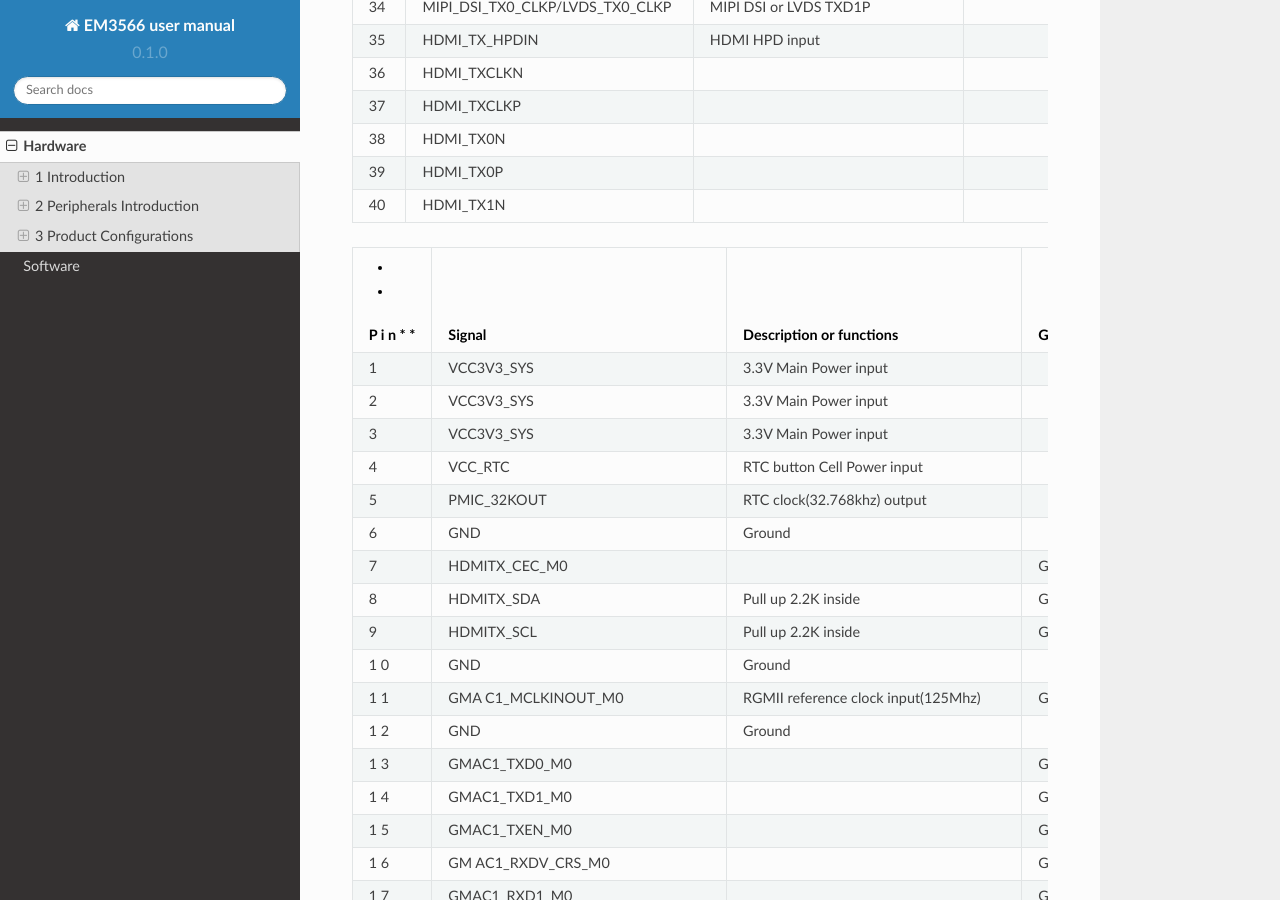
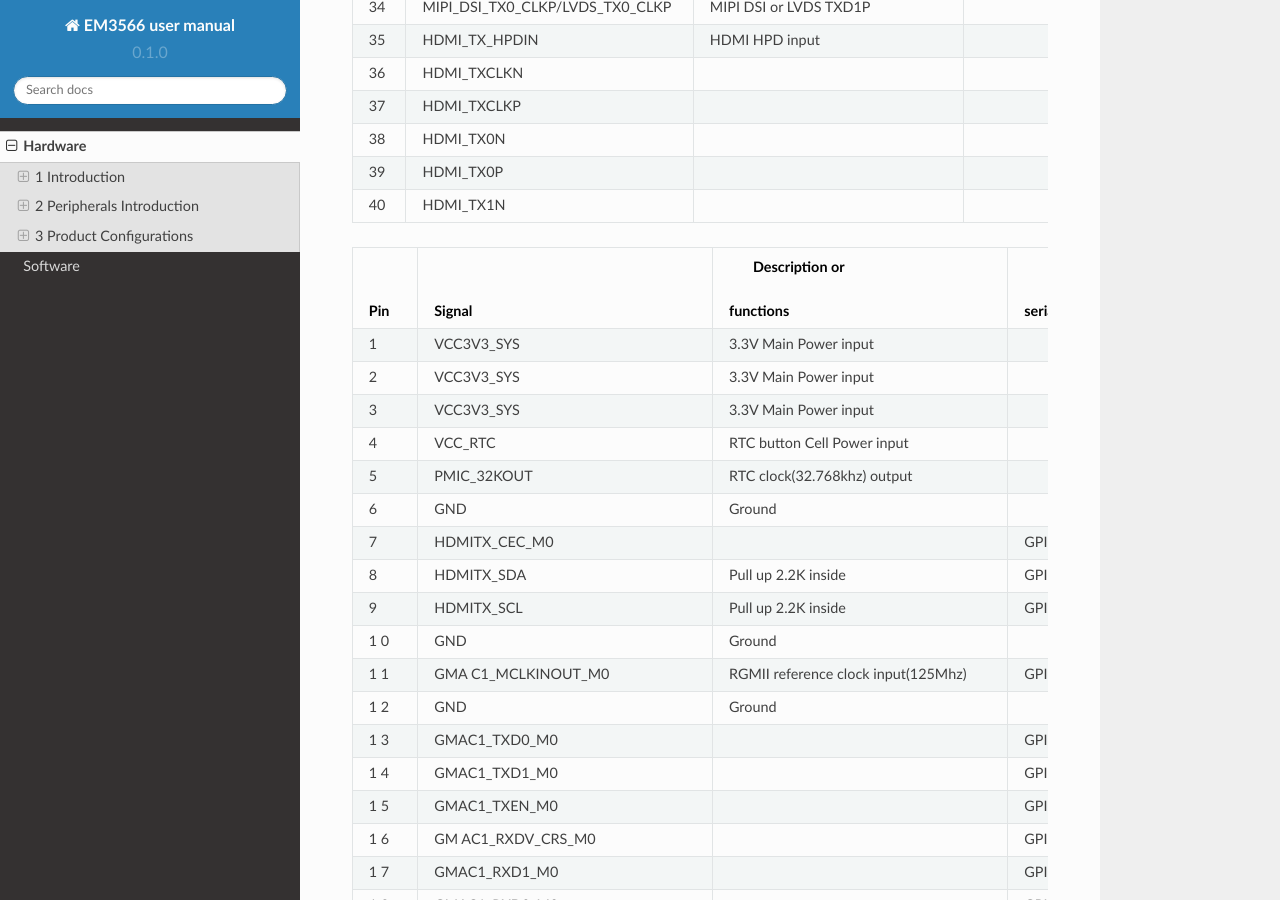
Before and after one commit to boardcon/EM3566, a Sphinx documentation site: the page built from docs/source/hardware.rst, in a window 1280 px wide and 900 px high, scrolled down 3887 px. Built offline with Sphinx 7.4.7 and the Read the Docs theme 2.0.0, drawn with Linux system fonts in a browser that asks for light colours.

Commit message:
Update hardware.rst

```diff
--- a/docs/source/hardware.rst
+++ b/docs/source/hardware.rst
@@ -309,13 +309,8 @@
       - 1.8V
 
 +---+-----------------+--------------------+---------------+---------+
-| * | **Signal**      | **Description or   | **GPIO        | **IO    |
-| * |                 | functions**        | serial**      | Vo      |
-| P |                 |                    |               | ltage** |
-| i |                 |                    |               |         |
-| n |                 |                    |               |         |
-| * |                 |                    |               |         |
-| * |                 |                    |               |         |
+|Pin|   Signal        |   Description or   |   GPIO        |   IO    |
+|   |                 | functions          | serial        | Voltage |
 +===+=================+====================+===============+=========+
 | 1 | VCC3V3_SYS      | 3.3V Main Power    |               | 3.3V    |
 |   |                 | input              |               |         |
```
